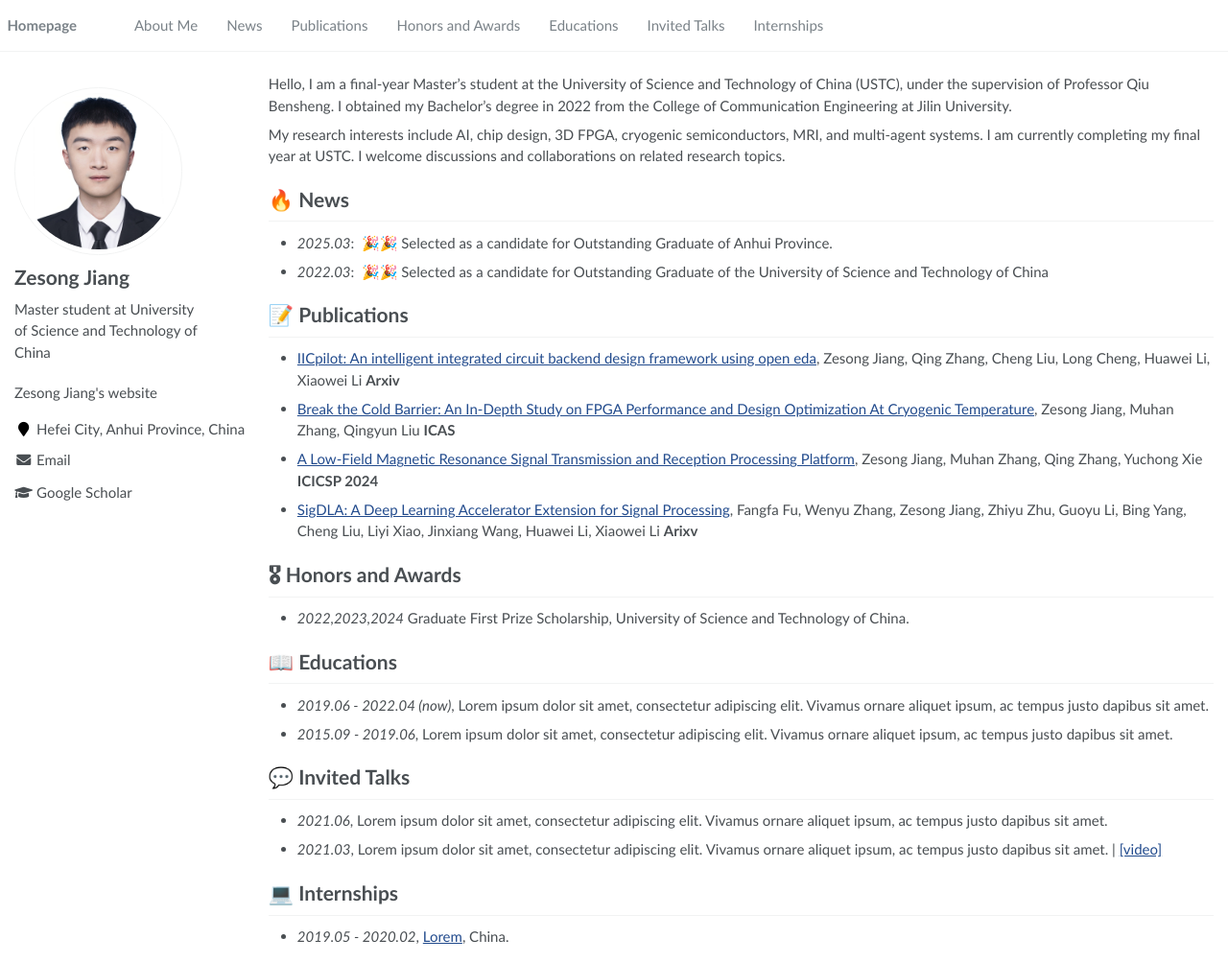
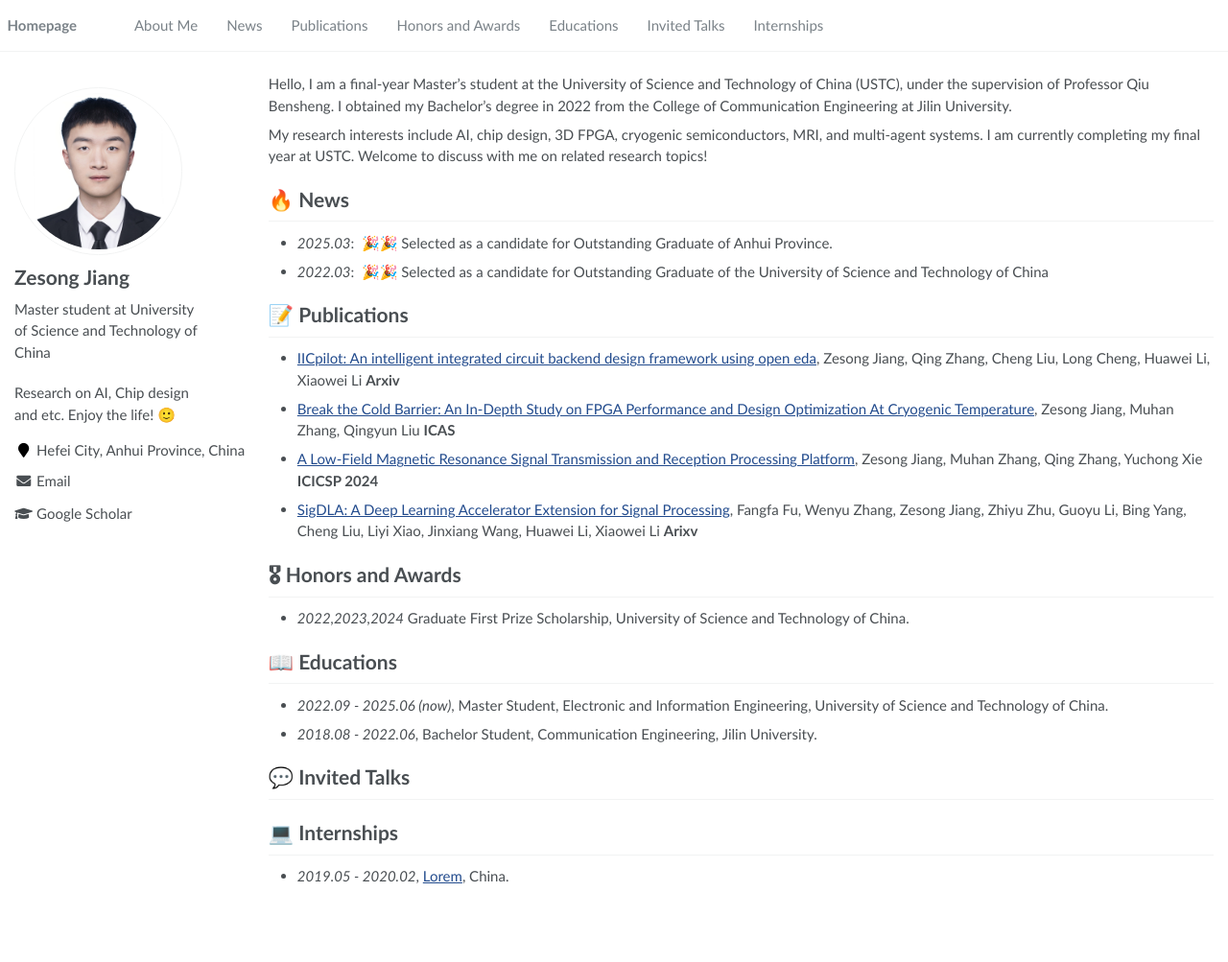
Before and after one commit to zsjiang99/luck-codeer.github.io, a Jekyll site: the page built from _pages/about.md, in a window 1280 px wide and 1003 px high. Shown: the whole window at 96% size. Built offline with Jekyll 4.4.1, drawn with Linux system fonts in a browser that asks for light colours.

Commit message:
9th change

```diff
--- a/_config.yml
+++ b/_config.yml
@@ -7,7 +7,7 @@
 
 # Site Settings
 title                    : "Zesong Jiang"
-description              : "Zesong Jiang's website"
+description              : "Research on AI, Chip design and etc. Enjoy the life! 🙂"
 repository               : "luck-codeer/luck-codeer.github.io"
 google_scholar_stats_use_cdn : true
 
--- a/_pages/about.md
+++ b/_pages/about.md
@@ -19,7 +19,7 @@ redirect_from:
 
 Hello, I am a final-year Master's student at the University of Science and Technology of China (USTC), under the supervision of Professor Qiu Bensheng. I obtained my Bachelor's degree in 2022 from the College of Communication Engineering at Jilin University.
 
-My research interests include AI, chip design, 3D FPGA, cryogenic semiconductors, MRI, and multi-agent systems. I am currently completing my final year at USTC. I welcome discussions and collaborations on related research topics.
+My research interests include AI, chip design, 3D FPGA, cryogenic semiconductors, MRI, and multi-agent systems. I am currently completing my final year at USTC. Welcome to discuss with me on related research topics!
 
 
 # 🔥 News
@@ -54,12 +54,12 @@ My research interests include AI, chip design, 3D FPGA, cryogenic semiconductors
 
 
 # 📖 Educations
-- *2019.06 - 2022.04 (now)*, Lorem ipsum dolor sit amet, consectetur adipiscing elit. Vivamus ornare aliquet ipsum, ac tempus justo dapibus sit amet.
-- *2015.09 - 2019.06*, Lorem ipsum dolor sit amet, consectetur adipiscing elit. Vivamus ornare aliquet ipsum, ac tempus justo dapibus sit amet.
+- *2022.09 - 2025.06 (now)*, Master Student, Electronic and Information Engineering, University of Science and Technology of China.
+- *2018.08 - 2022.06*, Bachelor Student, Communication Engineering, Jilin University.
 
 # 💬 Invited Talks
-- *2021.06*, Lorem ipsum dolor sit amet, consectetur adipiscing elit. Vivamus ornare aliquet ipsum, ac tempus justo dapibus sit amet.
-- *2021.03*, Lorem ipsum dolor sit amet, consectetur adipiscing elit. Vivamus ornare aliquet ipsum, ac tempus justo dapibus sit amet.  \| [\[video\]](https://github.com/)
+<!-- - *2021.06*, Lorem ipsum dolor sit amet, consectetur adipiscing elit. Vivamus ornare aliquet ipsum, ac tempus justo dapibus sit amet.
+- *2021.03*, Lorem ipsum dolor sit amet, consectetur adipiscing elit. Vivamus ornare aliquet ipsum, ac tempus justo dapibus sit amet.  \| [\[video\]](https://github.com/) -->
 
 # 💻 Internships
 - *2019.05 - 2020.02*, [Lorem](https://github.com/), China.
```
